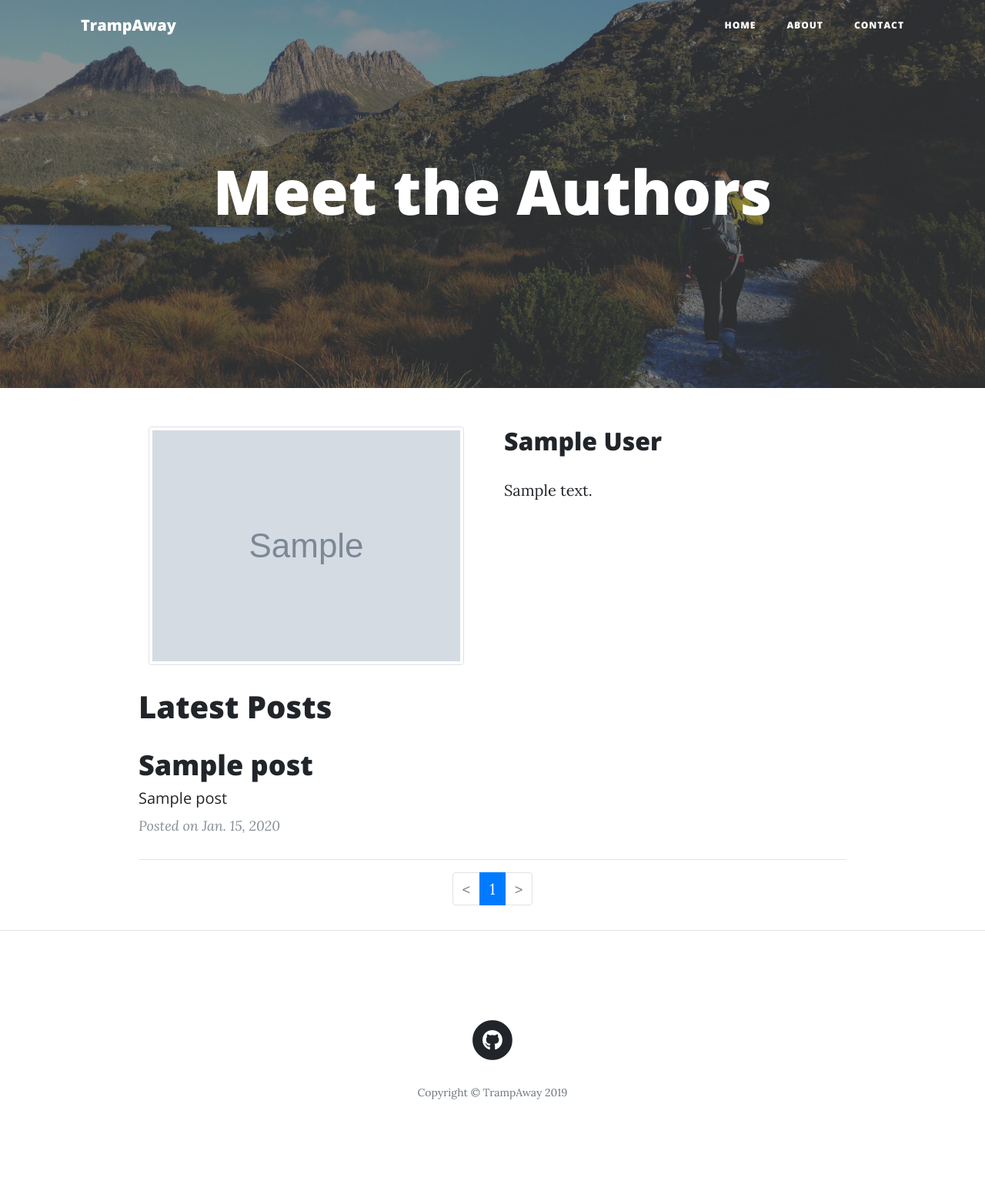
After one commit to rafaelromon/TrampAway, a Django app: a page that uses blog/templates/author.html in a window 1280 px wide. The commit adds this page. Shown: the whole page at 77% size. Run offline with Django 3.2, Linux system fonts and the light colour scheme; tables that the repository leaves empty hold one stand-in row (values such as "Sample post"); grey boxes marked "Sample" are stand-in pictures; parts of the project's set-up code (start-up, migrations or seed data) failed here and were passed over; some libraries are stand-ins or nearby versions.

Commit message:
Added author pages

```diff
--- a/TrampAway/settings.py
+++ b/TrampAway/settings.py
@@ -50,6 +50,7 @@ INSTALLED_APPS = [
     'django.contrib.messages',
     'django.contrib.staticfiles',
     'blog.apps.BlogConfig',
+    'django-unused-media',
     'martor'
 ]
 
--- a/blog/apps.py
+++ b/blog/apps.py
@@ -1,5 +1,8 @@
 from django.apps import AppConfig
+from django.utils.translation import ugettext_lazy as _
 
 
 class BlogConfig(AppConfig):
     name = 'blog'
+
+    verbose_name = _("Blog")
--- a/blog/models.py
+++ b/blog/models.py
@@ -8,9 +8,30 @@ from martor.models import MartorField
 from martor.utils import markdownify
 
 
+class Author(models.Model):
+    user = models.ForeignKey(User, on_delete=models.PROTECT, verbose_name=_("user"))
+    description = models.TextField(verbose_name=_("description"))
+
+    profile_picture = models.ImageField(null=True, blank=True, upload_to="authors", verbose_name=_("header image"))
+
+    def image_tag(self):
+        return mark_safe('<img src="%s" height="150"/>' % self.profile_picture.url)
+
+    image_tag.short_description = _('Profile Picture')
+    image_tag.allow_tags = True
+
+    class Meta:
+        ordering = ['-user']
+        verbose_name = _("Author")
+        verbose_name_plural = _("Authors")
+
+    def __str__(self):
+        return self.user.get_full_name()
+
+
 class Post(models.Model):
     date = models.DateField(default=datetime.date.today, verbose_name=_("date"))
-    author = models.ForeignKey(User, on_delete=models.PROTECT, verbose_name=_("author"))
+    author = models.ForeignKey(Author, on_delete=models.PROTECT, verbose_name=_("author"))
 
     title = models.CharField(max_length=124, verbose_name=_("title"))
     subtitle = models.CharField(max_length=124, verbose_name=_("subtitle"))
--- /dev/null
+++ b/blog/static/css/custom.css
@@ -0,0 +1,9 @@
+div.site-heading-small {
+    height: 40vh;
+}
+
+div.author-picture {
+    display: flex;
+    align-items: center;
+    flex-wrap: wrap;
+}
--- /dev/null
+++ b/blog/templates/author.html
@@ -0,0 +1,94 @@
+{% extends "base_site.html" %}
+{% load i18n %}
+{% load static %}
+
+{% block title %} {% trans "Author" %}: {{ author }} {% endblock title %}
+
+{% block stylesheets %}
+    {{ block.super }}
+{% endblock stylesheets %}
+
+{% block header %}
+    <header class="masthead" style="background-image: url({% static "img/author-bg.jpg" %})">
+        <div class="overlay"></div>
+        <div class="container">
+            <div class="row ">
+                <div class="col-lg-8 col-md-10 mx-auto">
+                    <div class="site-heading ">
+                        <h1>{% trans "Meet the Authors" %}</h1>
+                    </div>
+                </div>
+            </div>
+        </div>
+    </header>
+{% endblock header %}
+
+{% block content %}
+
+    <div class="container">
+        <div class="col-lg-10 col-md-10 mx-auto">
+            <div class="row">
+                <div class="col-sm author-picture">
+                    <img src="{{ author.profile_picture.url }}" class="img-thumbnail" alt="profile picture">
+                </div>
+                <div class="col-sm">
+                    <h2>{{ author.user.get_full_name }}</h2>
+                    <p>{{ author.description }}</p>
+                </div>
+            </div>
+        </div>
+    </div>
+
+    <br>
+
+    <div class="container">
+        <div class="row">
+            <div class="col-lg-10 col-md-10 mx-auto">
+                <h1 class="text-bl">{% trans "Latest Posts" %}</h1>
+                {% for post in posts %}
+                    <div class="post-preview ">
+                        <a href="{% url "view_post" post.pk %}">
+                            <h4 class="post-title">
+                                {{ post.title }}
+                            </h4>
+                            <h5 class="post-subtitle">
+                                {{ post.subtitle }}
+                            </h5>
+                        </a>
+                        <p class="post-meta">{% trans "Posted on" %} {{ post.date }}</p>
+                    </div>
+                    <hr>
+                {% endfor %}
+                <!-- Pager -->
+                <div class="clearfix">
+                    <nav>
+                        <ul class="pagination justify-content-center">
+
+                            <li class="page-item {% if current_page == 1 %} disabled {% endif %}">
+                                <a class="page-link" href="?p={{ current_page|add:"-1" }}">&lt;</a>
+                            </li>
+
+                            {% for p in nav_pages %}
+                                {% if current_page == p %}
+                                    <li class="page-item active">
+                                        <span class="page-link">{{ p }}<span class="sr-only">(current)</span></span>
+                                    </li>
+                                {% else %}
+                                    <li class="page-item"><a class="page-link" href="?p={{ p }}">{{ p }}</a></li>
+                                {% endif %}
+                            {% endfor %}
+
+                            <li class="page-item {% if current_page == pages_number %} disabled {% endif %}">
+                                <a class="page-link" href="?p={{ current_page|add:"1" }}">&gt;</a>
+                            </li>
+                        </ul>
+                    </nav>
+                </div>
+            </div>
+        </div>
+    </div>
+{% endblock content %}
+
+{% block javascripts %}
+    {{ block.super }}
+{% endblock javascripts %}
--- a/blog/templates/base_site.html
+++ b/blog/templates/base_site.html
@@ -27,6 +27,7 @@
 
             <!-- Custom styles for this template -->
             <link href="{% static "css/clean-blog.min.css" %}" rel="stylesheet">
+            <link href="{% static "css/custom.css" %}" rel="stylesheet">
         {% endblock stylesheets %}
     {% endblock head %}
 </head>
--- a/blog/templates/post.html
+++ b/blog/templates/post.html
@@ -19,7 +19,7 @@
                         <h1>{{ post.title }}</h1>
                         <h2 class="subheading">{{ post.subtitle }}</h2>
                         <span class="meta">{% trans "Posted by" %}
-                            <a href="#">{{ post.author }}</a>
+                            <a href="{% url "view_author" post.author.user.username %}">{{ post.author }}</a>
                           on {{ post.date }}</span>
                     </div>
                 </div>
--- a/blog/urls.py
+++ b/blog/urls.py
@@ -7,5 +7,6 @@ urlpatterns = [
     path('index', views.index, name='index'),
     path('posts/<int:post_id>', views.view_post, name='view_post'),
     path('about/', views.about, name="about"),
-    path('contact/', views.contact, name="contact")
+    path('contact/', views.contact, name="contact"),
+    path('author/<str:username>', views.view_author, name="view_author")
 ]
--- a/blog/views.py
+++ b/blog/views.py
@@ -2,17 +2,19 @@ import math
 
 from django.shortcuts import render
 
-from blog.models import Post
+from blog.models import Post, Author
 
 
 def index(request):
+    posts = Post.objects.all()
+
     if request.GET.get('p'):
         current_page = int(request.GET.get('p'))
     else:
         current_page = 1
 
-    pages_number = math.ceil(Post.objects.all().count() / 4)
-    posts = Post.objects.all().order_by('-date')[(4 * current_page) - 4:4 * current_page]
+    pages_number = math.ceil(posts.count() / 4)
+    posts = posts.order_by('-date')[(4 * current_page) - 4:4 * current_page]
 
     if current_page > 2:
         lower_limit = current_page - 2
@@ -40,8 +42,42 @@ def view_post(request, post_id):
 
 
 def about(request):
-    return render(request, "about.html")
+    authors = Author.objects.all()
+
+    context = {"authors": authors}
+
+    return render(request, "about.html", context)
 
 
 def contact(request):
     return render(request, "contact.html")
+
+
+def view_author(request, username):
+    author = Author.objects.get(user__username=username)
+    posts = Post.objects.filter(author=author)
+
+    if request.GET.get('p'):
+        current_page = int(request.GET.get('p'))
+    else:
+        current_page = 1
+
+    pages_number = math.ceil(posts.count() / 4)
+    posts = posts.order_by('-date')[(4 * current_page) - 4:4 * current_page]
+
+    if current_page > 2:
+        lower_limit = current_page - 2
+    else:
+        lower_limit = 1
+
+    if current_page < pages_number - 2:
+        upper_limit = current_page + 2
+    else:
+        upper_limit = pages_number
+
+    nav_pages = list(range(lower_limit, upper_limit + 1))
+
+    context = {"author": author, "posts": posts, "current_page": current_page, "nav_pages": nav_pages,
+               "pages_number": pages_number}
+
+    return render(request, "author.html", context)
--- a/requirements.txt
+++ b/requirements.txt
@@ -4,3 +4,4 @@ pytz
 mysqlclient
 setuptools
 martor
+django-unused-media
```
Also changed, not shown: CREDITS.MD (+7 -0 lines), blog/admin.py (+9 -1 lines), blog/templates/about.html (+27 -13 lines), blog/templates/contact.html (+10 -6 lines), blog/templatetags/blog_filters.py (added, +8 -0 lines), blog/migrations/0002_auto_20191020_1620.py (added), blog/static/img/author-bg.jpg (added), blog/templatetags/__init__.py (added).
